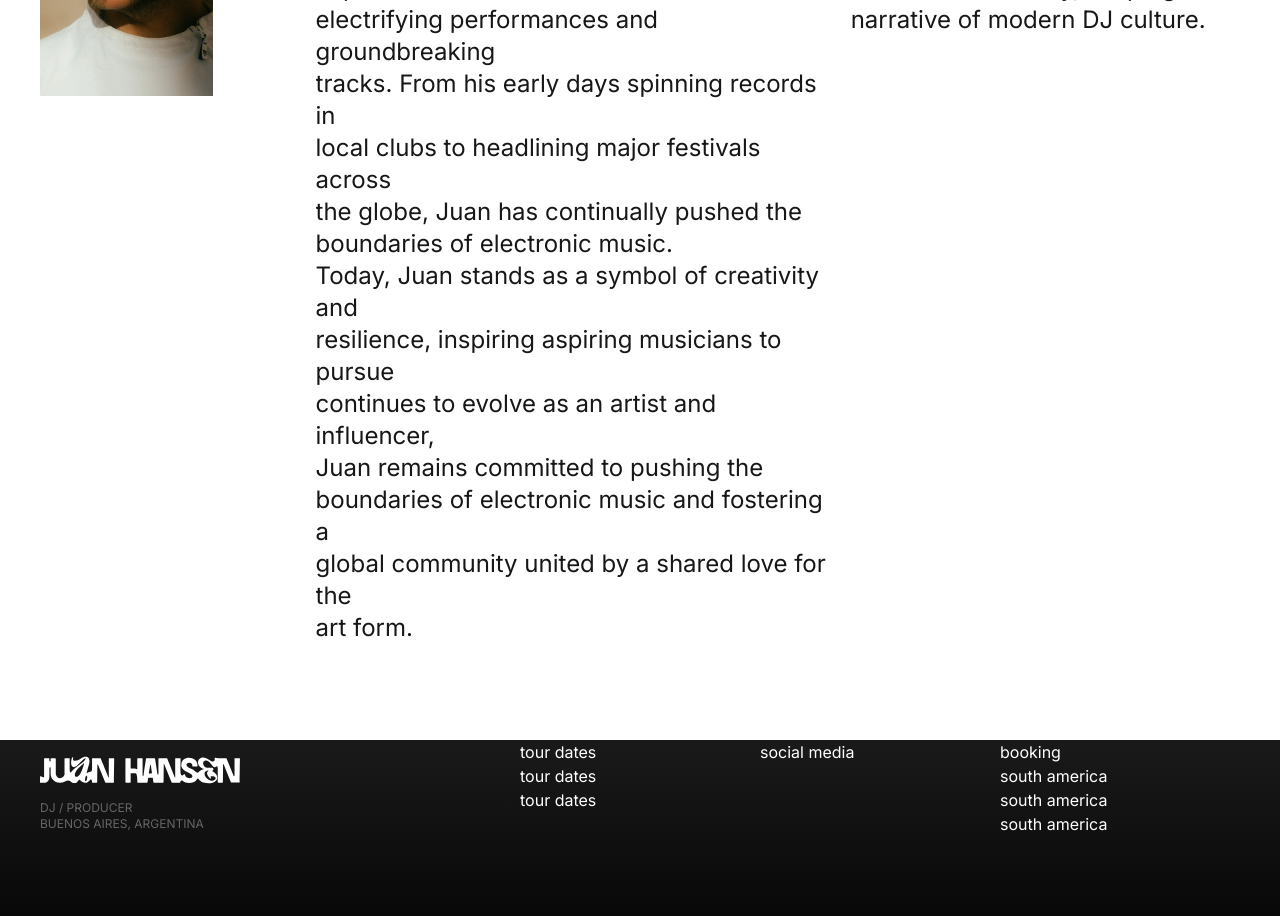
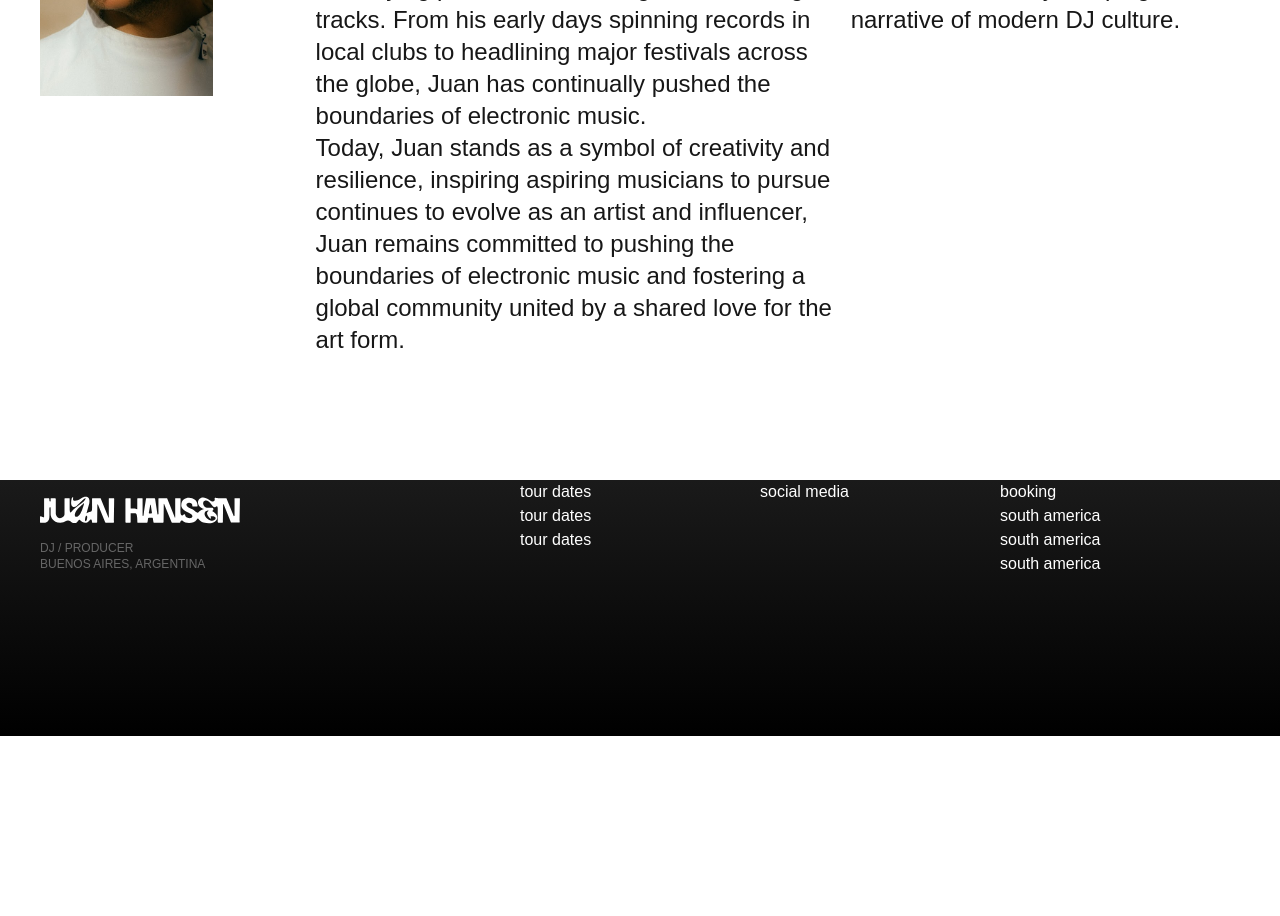
Before and after one commit to mariodev99/juanhansen, a Next.js app: page /about in a window 1280 px wide. Shown: the part 320-1236 px from the top of the page. After the commit the page ends 1056 px from the top, so only its background shows below. Built offline with nearby package versions, Linux system fonts and the light colour scheme; what react-locomotive-scroll would draw is missing.

Commit message:
fix: fix position of footer with locomotive library

```diff
--- a/components/Layout.js
+++ b/components/Layout.js
@@ -3,11 +3,10 @@ import Nav from "./Nav";
 import { motion } from "framer-motion";
 import { AnimatePresence } from "framer-motion";
 import { useEffect, useState } from "react";
-import { Inter } from "next/font/google";
-const inter = Inter({ subsets: ["latin"] });
 import { LocomotiveScrollProvider } from "react-locomotive-scroll";
 import { useRef } from "react";
-import { LoadProvider, useLoad } from "./context/LoadContext";
+import { useLoad } from "./context/LoadContext";
+import { useRouter } from "next/router";
 
 export default function Layout({ children }) {
   const LoadingBar = () => (
@@ -24,6 +23,7 @@ export default function Layout({ children }) {
     ></motion.div>
   );
 
+  const { asPath } = useRouter(); // With next/router
   const containerRef = useRef(null);
   const { isLoadFinish, setLoadFinish } = useLoad();
 
@@ -37,18 +37,16 @@ export default function Layout({ children }) {
         smooth: true,
         smoothMobile: true,
         lerp: 0.05,
-        inertia: 0.9,
+        inertia: 0.4,
       }}
       watch={[]}
+      location={asPath}
       containerRef={containerRef}
+      onLocationChange={(scroll) =>
+        scroll.scrollTo(0, { duration: 0, disableLerp: true })
+      }
     >
-      {/* ERRORLOCOMOTIVE: SI SACO EL H-SCREEN FUNCIONA*/}
-      <div
-        className={`${inter.className} w-screen overflow-y-scroll`}
-        data-scroll-container
-        ref={containerRef}
-      >
-        {/* CONTENEDOR DE CARGA */}
+      <div data-scroll-container ref={containerRef}>
         <motion.div
           className="w-screen h-screen bg-[#131313] absolute z-40"
           animate={{
@@ -60,11 +58,11 @@ export default function Layout({ children }) {
             delay: 3, //2
           }}
         />
-
-        {/* BARRA DE CARGA */}
         <AnimatePresence>{!isLoadFinish && <LoadingBar />}</AnimatePresence>
         <Nav></Nav>
         {children}
+
+        {/* <Footer /> */}
       </div>
     </LocomotiveScrollProvider>
   );
--- /dev/null
+++ b/components/common/Footer.js
@@ -0,0 +1,43 @@
+import Link from "next/link";
+import { LogoIcon } from "../icons/Logo";
+import { motion } from "framer-motion";
+
+export default function Footer() {
+  return (
+    <motion.div
+      className="text-white h-64 px-10 bg-gradient-to-b from-[#1a1a1a] to-black "
+      data-scroll-section
+      initial={{ opacity: 0 }}
+      animate={{ opacity: 1 }}
+      transition={{ ease: "easeInOut" }}
+    >
+      <div className="grid grid-cols-1 md:grid-cols-[2fr_1fr_1fr_1fr]">
+        <div className="uppercase text-xs text-[#666]">
+          <LogoIcon width={200} height={60} />
+          <p>dj / producer</p>
+          <p>buenos aires, argentina</p>
+        </div>
+
+        <div className="flex flex-col">
+          <Link href={"/tour"}>tour dates</Link>
+          <Link href={"/tour"}>tour dates</Link>
+          <Link href={"/tour"}>tour dates</Link>
+        </div>
+
+        <div className="flex flex-col">
+          <Link href={"/tour"}>social media</Link>
+          <div></div>
+        </div>
+
+        <div className="flex flex-col">
+          <p>booking</p>
+          <div className="grid grid-cols-1">
+            <Link href={"mailto:asd@gmail.com"}>south america</Link>
+            <Link href={"mailto:asd@gmail.com"}>south america</Link>
+            <Link href={"mailto:asd@gmail.com"}>south america</Link>
+          </div>
+        </div>
+      </div>
+    </motion.div>
+  );
+}
--- a/pages/about/index.js
+++ b/pages/about/index.js
@@ -5,6 +5,7 @@ import { useEffect, useState } from "react";
 import { useLoad } from "@/components/context/LoadContext";
 import { LogoIcon } from "@/components/icons/Logo";
 import Link from "next/link";
+import Footer from "@/components/common/Footer";
 
 export default function About() {
   const { isLoadFinish } = useLoad();
@@ -92,7 +93,7 @@ export default function About() {
   return (
     <div>
       <div
-        className="py-24 px-10 grid grid-cols-1 md:grid-cols-[1fr_2fr_1.5fr] gap-4 "
+        className="py-24 px-10 grid grid-cols-1 md:grid-cols-[1fr_2fr_1.5fr] gap-4 min-h-screen"
         data-scroll-section
       >
         {/* imagen */}
@@ -188,36 +189,7 @@ export default function About() {
           </motion.div>
         </div>
       </div>
-
-      <div className="text-white h-64 relative z-[999] px-10 bg-gradient-to-b from-[#1a1a1a] to-black ">
-        <div className="grid grid-cols-1  md:grid-cols-[2fr_1fr_1fr_1fr]">
-          <div className="uppercase text-xs text-[#666]">
-            <LogoIcon width={200} height={60} />
-            <p>dj / producer</p>
-            <p>buenos aires, argentina</p>
-          </div>
-
-          <div className="flex flex-col">
-            <Link href={"/tour"}>tour dates</Link>
-            <Link href={"/tour"}>tour dates</Link>
-            <Link href={"/tour"}>tour dates</Link>
-          </div>
-
-          <div className="flex flex-col">
-            <Link href={"/tour"}>social media</Link>
-            <div></div>
-          </div>
-
-          <div className="flex flex-col">
-            <p>booking</p>
-            <div className="grid grid-cols-1">
-              <Link href={"mailto:asd@gmail.com"}>south america</Link>
-              <Link href={"mailto:asd@gmail.com"}>south america</Link>
-              <Link href={"mailto:asd@gmail.com"}>south america</Link>
-            </div>
-          </div>
-        </div>
-      </div>
+      <Footer></Footer>
     </div>
   );
 }
--- a/pages/releases/index.js
+++ b/pages/releases/index.js
@@ -3,19 +3,20 @@ import { TitlePage } from "@/components/common/TitlePage";
 import { useRef, useState } from "react";
 import { motion, AnimatePresence } from "framer-motion";
 import { useLocomotiveScroll } from "react-locomotive-scroll";
+import Footer from "@/components/common/Footer";
 
 export default function ReleasesPage() {
   const [currentRelease, setCurrentRelease] = useState(null);
   const [hoverAnimation, setHoverAnimation] = useState(false);
 
   return (
+    <div>
       <div className="py-32 px-10 " data-scroll-section id="scroll-content">
         <TitlePage text={"releases"}></TitlePage>
         <Releases
           setCurrentRelease={setCurrentRelease}
           setHoverAnimation={setHoverAnimation}
         />
-
         {/*
       Locomotive-scroll utiliza -transform- para trabajar y no el scroll normal utilizado.
       Trae PROBLEMAS al querer fijar un contenedor con -position: fixed-
@@ -89,5 +90,7 @@ export default function ReleasesPage() {
           </AnimatePresence>
         </div>
       </div>
+      <Footer></Footer>
+    </div>
   );
 }
```
Lines whose indentation alone changed are shown as unchanged.
